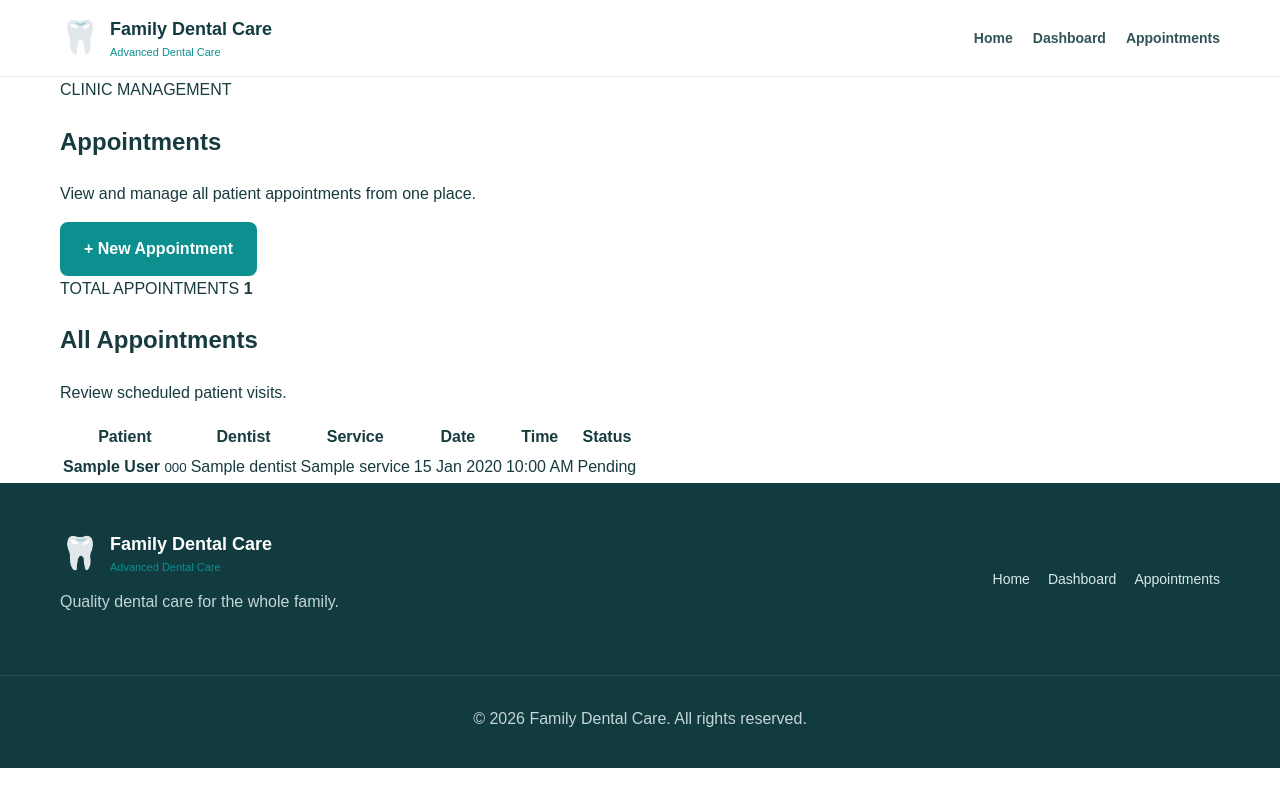
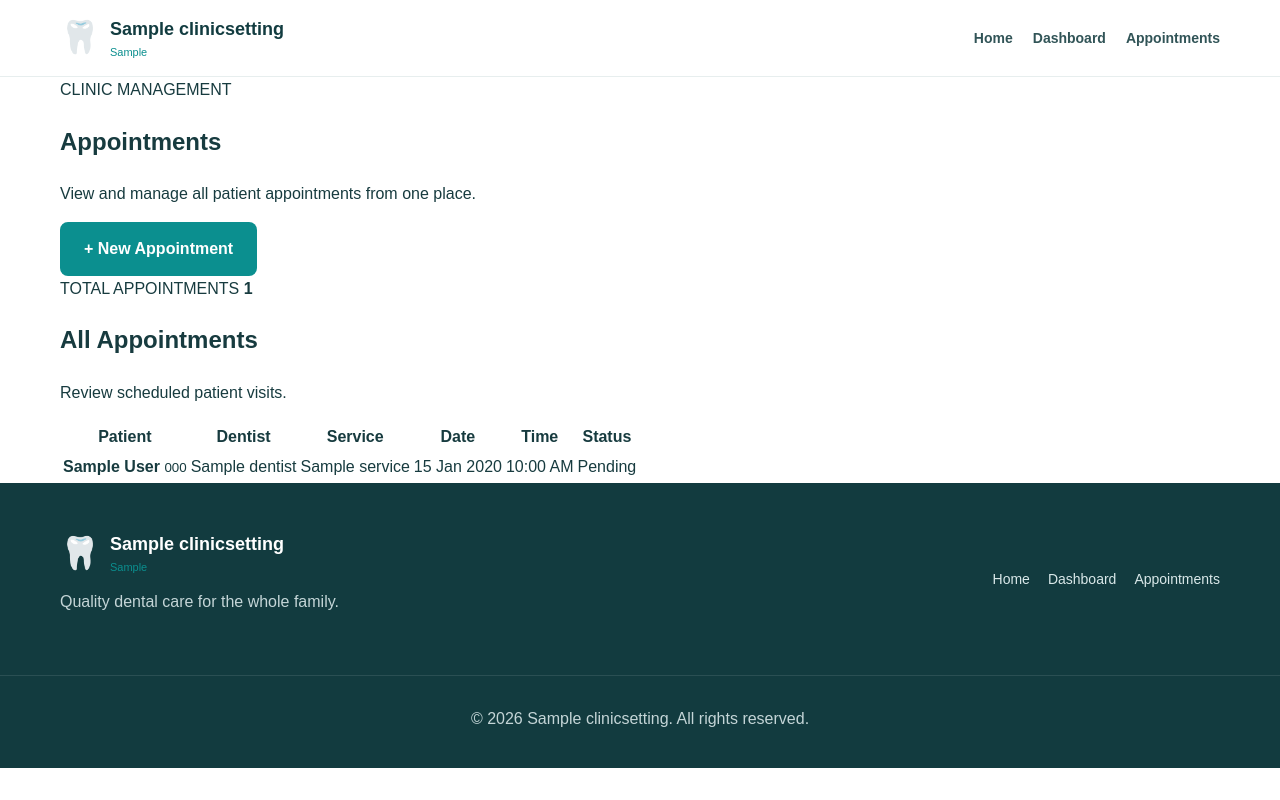
Before and after one commit to Inta-tech/FamilyDentalCare, a Django app: template templates/appointments/list.html in a window 1280 px wide. Run offline with Django 5.2, Linux system fonts and the light colour scheme; the template is opened without the code that fills it: values that come from a table or form of the project are taken from there, others are empty; tables that the repository leaves empty hold one stand-in row (values such as "Sample post").

Commit message:
Update appointment templates to use dynamic clinic_settings

```diff
--- a/templates/appointments/list.html
+++ b/templates/appointments/list.html
@@ -12,7 +12,7 @@
         content="width=device-width, initial-scale=1.0"
     >
 
-    <title>Appointments | Family Dental Care</title>
+    <title>Appointments | {{ clinic_settings.name }}</title>
 
     <link
         rel="stylesheet"
@@ -39,11 +39,11 @@
             <span class="logo-text">
 
                 <strong>
-                    Family Dental Care
+                    {{ clinic_settings.name }}
                 </strong>
 
                 <small>
-                    Advanced Dental Care
+                    {{ clinic_settings.tagline|default:"Advanced Dental Care" }}
                 </small>
 
             </span>
@@ -314,11 +314,11 @@
                 <span class="logo-text">
 
                     <strong>
-                        Family Dental Care
+                        {{ clinic_settings.name }}
                     </strong>
 
                     <small>
-                        Advanced Dental Care
+                        {{ clinic_settings.tagline|default:"Advanced Dental Care" }}
                     </small>
 
                 </span>
@@ -354,7 +354,7 @@
     <div class="footer-bottom">
 
         <p>
-            © 2026 Family Dental Care.
+            © {% now "Y" %} {{ clinic_settings.name }}.
             All rights reserved.
         </p>
 
--- a/templates/appointments/success.html
+++ b/templates/appointments/success.html
@@ -10,7 +10,7 @@
     <meta name="viewport"
           content="width=device-width, initial-scale=1.0">
 
-    <title>Appointment Submitted | Family Dental Care</title>
+    <title>Appointment Submitted | {{ clinic_settings.name }}</title>
 
     <link rel="stylesheet"
           href="{% static 'css/style.css' %}">
@@ -34,7 +34,7 @@
             <h1>Appointment Request Submitted!</h1>
 
             <p>
-                Thank you for choosing Family Dental Care.
+                Thank you for choosing {{ clinic_settings.name }}.
                 Your appointment request has been received.
             </p>
 
```
